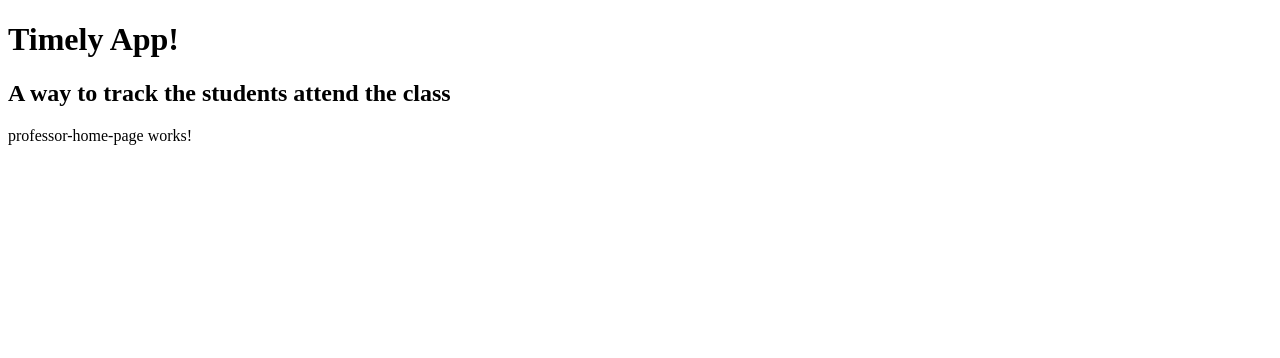
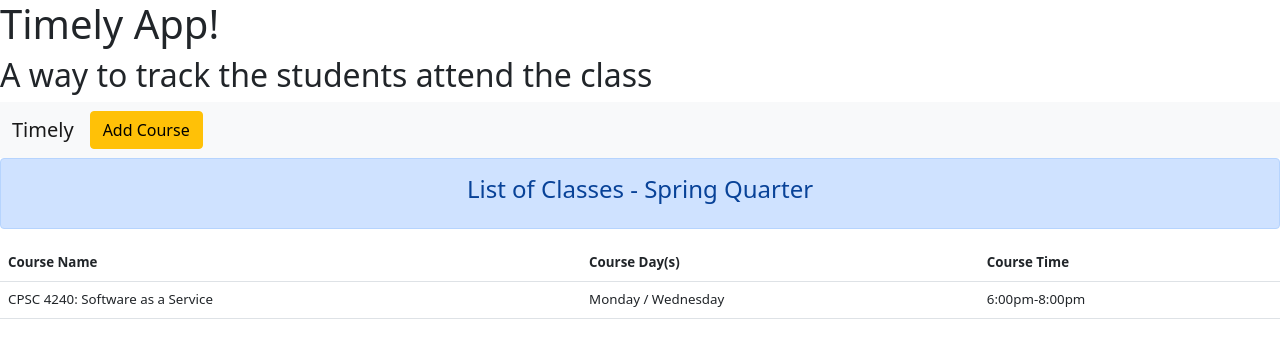
Before and after one commit to Veronica-Carpenter/CPSC-4240-Team3, an Angular app in the folder timely-app/: page /ProfessorHomePageComponent in a window 1280 px wide. Shown: the top 358 px of the page. Built offline with nearby package versions, Linux system fonts and the light colour scheme.

Commit message:
Made professor-home-page match UI

```diff
--- a/timely-app/src/app/professor-home-page/professor-home-page.component.html
+++ b/timely-app/src/app/professor-home-page/professor-home-page.component.html
@@ -1 +1,82 @@
-<p>professor-home-page works!</p>
+<!doctype html>
+<html lang="en">
+<!-- Required meta tags -->
+<meta charset="utf-8">
+<meta name="viewport" content="width=device-width, initial-scale=1">
+<!-- Bootstrap CSS -->
+<link href="https://cdn.jsdelivr.net/npm/bootstrap@5.1.3/dist/css/bootstrap.min.css" rel="stylesheet"
+    integrity="sha384-1BmE4kWBq78iYhFldvKuhfTAU6auU8tT94WrHftjDbrCEXSU1oBoqyl2QvZ6jIW3" crossorigin="anonymous">
+<nav class="navbar navbar-expand-lg navbar-light bg-light">
+    <div class="container-fluid">
+        <a class="navbar-brand" href="#">Timely</a>
+        <button class="navbar-toggler" type="button" data-bs-toggle="collapse" data-bs-target="#navbarSupportedContent"
+            aria-controls="navbarSupportedContent" aria-expanded="false" aria-label="Toggle navigation">
+            <span class="navbar-toggler-icon"></span>
+        </button>
+        <div class="collapse navbar-collapse" id="navbarSupportedContent">
+
+            <form class="d-flex">
+                <! <input class="form-control me-2" type="search" placeholder="Search" aria-label="Search">
+                    <!-- Button trigger modal -->
+                    <button type="button" class="btn  btn-warning" data-bs-toggle="modal"
+                        data-bs-target="#exampleModal">
+                        Add Course
+                    </button>
+                    <!-- Modal -->
+                    <div class="modal fade" id="exampleModal" tabindex="-1" aria-labelledby="exampleModalLabel"
+                        aria-hidden="true">
+                        <div class="modal-dialog">
+                            <div class="modal-content">
+                                <div class="modal-header">
+                                    <h5 class="modal-title" id="exampleModalLabel"></h5>
+                                    <br>
+                                    <div class="dropdown">
+                                        <button class="btn btn-secondary dropdown-toggle" type="button"
+                                            id="dropdownMenuButton1" data-bs-toggle="dropdown" aria-expanded="false">
+                                            Student List
+                                        </button>
+                                        <ul class="dropdown-menu" aria-labelledby="dropdownMenuButton1">
+                                            <li><a class="dropdown-item" href="#">Action</a></li>
+                                            <li><a class="dropdown-item" href="#">Another action</a></li>
+                                            <li><a class="dropdown-item" href="#">Something else here</a></li>
+                                        </ul>
+                                    </div>
+                                    <button type="button" class="btn-close" data-bs-dismiss="modal"
+                                        aria-label="Close"></button>
+                                </div>
+                                <div class="modal-body">
+                                    ...
+                                </div>
+                                <div class="modal-footer">
+                                    <button type="button" class="btn btn-secondary"
+                                        data-bs-dismiss="modal">Close</button>
+                                    <button type="button" class="btn btn-primary">Save changes</button>
+                                </div>
+                            </div>
+                        </div>
+                    </div>
+            </form>
+        </div>
+    </div>
+</nav>
+<div class="alert alert-primary" role="alert">
+    <h4 class="text-center">List of Classes - Spring Quarter</h4>
+</div>
+<!-- Table -->
+<table class="table" style="font-size:10pt;">
+    <thead>
+        <tr>
+            <th>Course Name</th>
+            <th>Course Day(s)</th>
+            <th>Course Time</th>
+        </tr>
+        <tr>
+            <td>CPSC 4240: Software as a Service</td>
+            <td>Monday / Wednesday</td>
+            <td>6:00pm-8:00pm</td>
+        </tr>
+    </thead>
+    <tbody id='tasks'>
+    </tbody>
+</table>
+</html>
```
